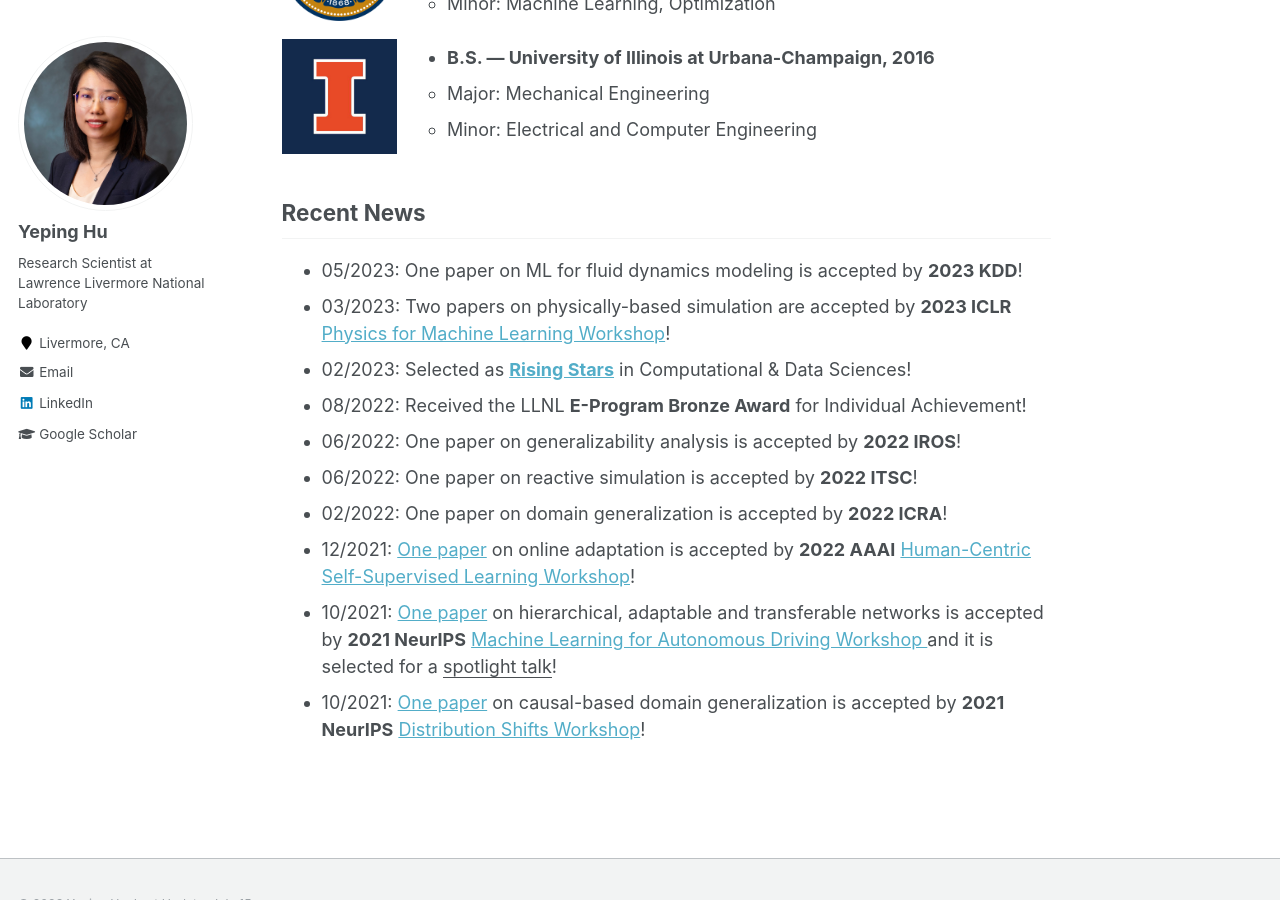
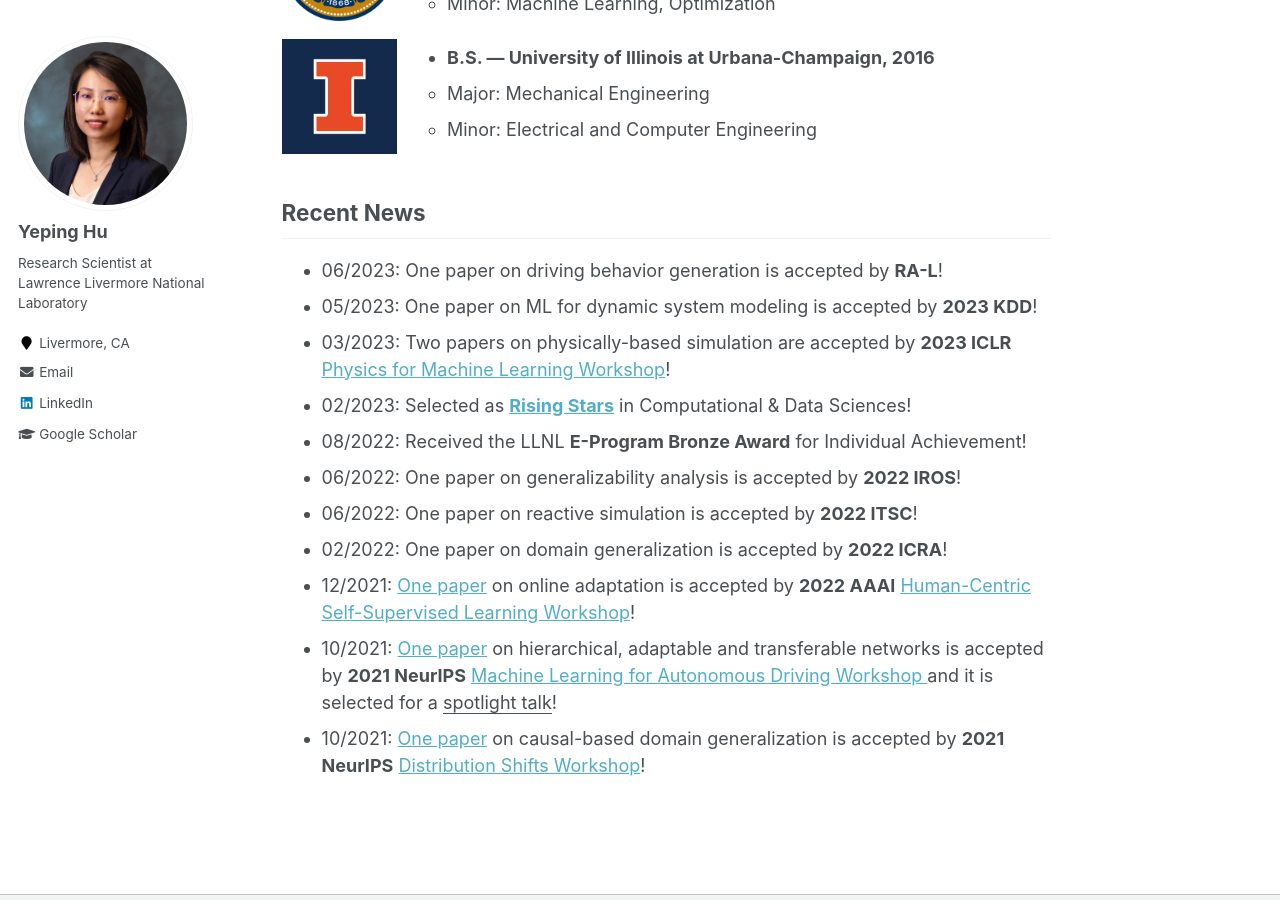
Before and after one commit to Yeping-Hu/yeping-hu.github.io, a Jekyll site: the page built from _pages/about.md, in a window 1280 px wide and 900 px high, scrolled down 694 px. Built offline with Jekyll 4.4.1, drawn with Linux system fonts in a browser that asks for light colours; a script that is not in the unit is left out.

Commit message:
Update about.md

```diff
--- a/_pages/about.md
+++ b/_pages/about.md
@@ -30,7 +30,8 @@ I am open to research discussion and collaboration, please feel free to get in t
 
 ## Recent News
 
-- 05/2023: One paper on ML for fluid dynamics modeling is accepted by **2023 KDD**!
+- 06/2023: One paper on driving behavior generation is accepted by **RA-L**!
+- 05/2023: One paper on ML for dynamic system modeling is accepted by **2023 KDD**!
 - 03/2023: Two papers on physically-based simulation are accepted by **2023 ICLR** [Physics for Machine Learning Workshop](https://physics4ml.github.io/){:target="_blank"}!
 - 02/2023: Selected as [**Rising Stars**](https://risingstars.oden.utexas.edu/){:target="_blank"} in Computational & Data Sciences!
 - 08/2022: Received the LLNL **E-Program Bronze Award** for Individual Achievement!
```
